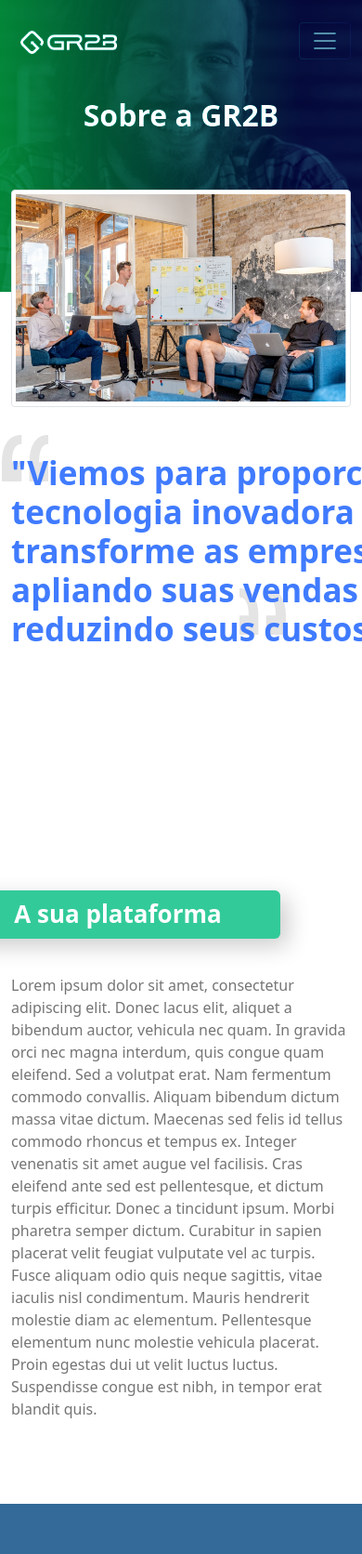
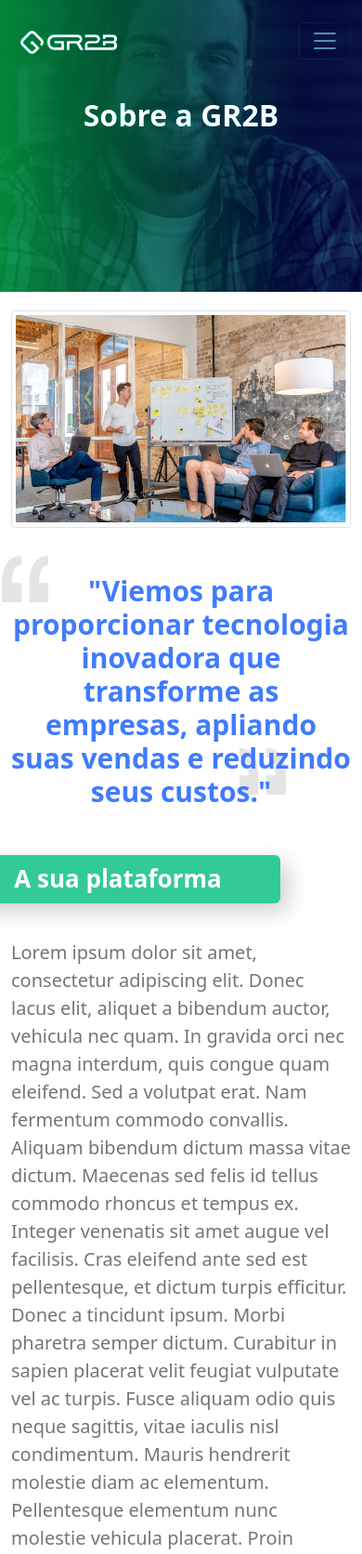
Before and after one commit to oandalves/gr2b, a PHP site: page /sobre.html in a window 390 px wide; the page is wider, and only the part inside the window is pictured. Shown: the top 1672 px of that part at 93% size. Run offline with PHP 8.4, Linux system fonts and the light colour scheme; some libraries are stand-ins or nearby versions.

Commit message:
sobre mobile feito

```diff
--- a/css/style-final.css
+++ b/css/style-final.css
@@ -482,6 +482,27 @@ footer {
 .about-text {
     color: #757575;
     padding: 90px 0;
+}
+@media (max-width:990px) {
+    .blockquote p {
+        width: auto;
+    }
+    .bloco-img {
+        position: initial;
+        margin-top: 20px;
+    }
+}
+@media (max-width:770px){
+    .blockquote p{
+        font-size: 30px;
+        text-align: center;
+    }
+    .sobre-bloco{
+        margin-top: 0;
+    }
+    .about-text{
+        font-size: 20px;
+    }
 }
 
 /* !PLANOS  */
```
